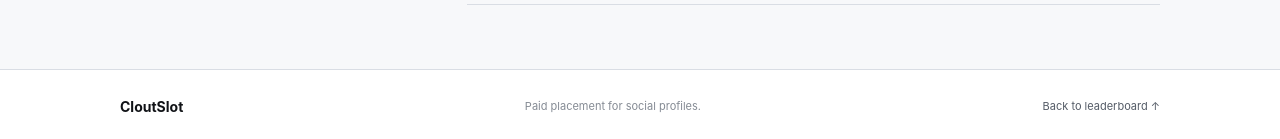
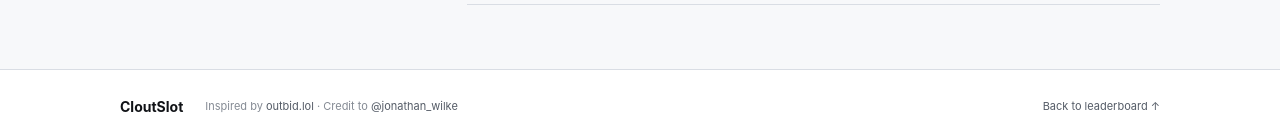
Before and after one commit to KeithPatrick5/cloutslot, a Next.js app: page / in a window 1280 px wide. Shown: the part 1056-1195 px from the top of the page. Built offline with nearby package versions, Linux system fonts and the light colour scheme; no server answers.

Commit message:
Credit outbid.lol and Jonathan Wilke

```diff
--- a/app/globals.css
+++ b/app/globals.css
@@ -564,6 +564,8 @@ a:focus-visible {
 }
 .site-footer strong { color: var(--ink); font-size: 14px; }
 .site-footer a { color: #555c67; text-decoration: none; }
+.site-footer a:hover { color: var(--ink); text-decoration: underline; text-underline-offset: 3px; }
+.footer-credit { margin-right: auto; }
 
 .modal-backdrop {
   position: fixed;
@@ -758,7 +760,8 @@ a:focus-visible {
   .how-section li p { max-width: none; }
 
   .site-footer .shell { min-height: 92px; align-items: flex-start; flex-direction: column; justify-content: center; gap: 5px; }
-  .site-footer a { display: none; }
+  .site-footer .back-to-board { display: none; }
+  .footer-credit { margin-right: 0; }
 
   .modal-backdrop { padding: 0; place-items: end center; }
   .bid-modal { width: 100%; max-height: 94vh; border-right: 0; border-bottom: 0; border-left: 0; }
--- a/components/Leaderboard.tsx
+++ b/components/Leaderboard.tsx
@@ -389,7 +389,15 @@ export default function Leaderboard({ initialListings, live, loadError, paymentP
       </main>
 
       <footer className="site-footer">
-        <div className="shell"><strong>CloutSlot</strong><span>Paid placement for social profiles.</span><a href="#board">Back to leaderboard ↑</a></div>
+        <div className="shell">
+          <strong>CloutSlot</strong>
+          <span className="footer-credit">
+            Inspired by <a href="https://outbid.lol" target="_blank" rel="noopener noreferrer">outbid.lol</a>
+            <span aria-hidden="true"> · </span>
+            Credit to <a href="https://x.com/jonathan_wilke" target="_blank" rel="noopener noreferrer">@jonathan_wilke</a>
+          </span>
+          <a className="back-to-board" href="#board">Back to leaderboard ↑</a>
+        </div>
       </footer>
 
       {modalOpen ? (
```
